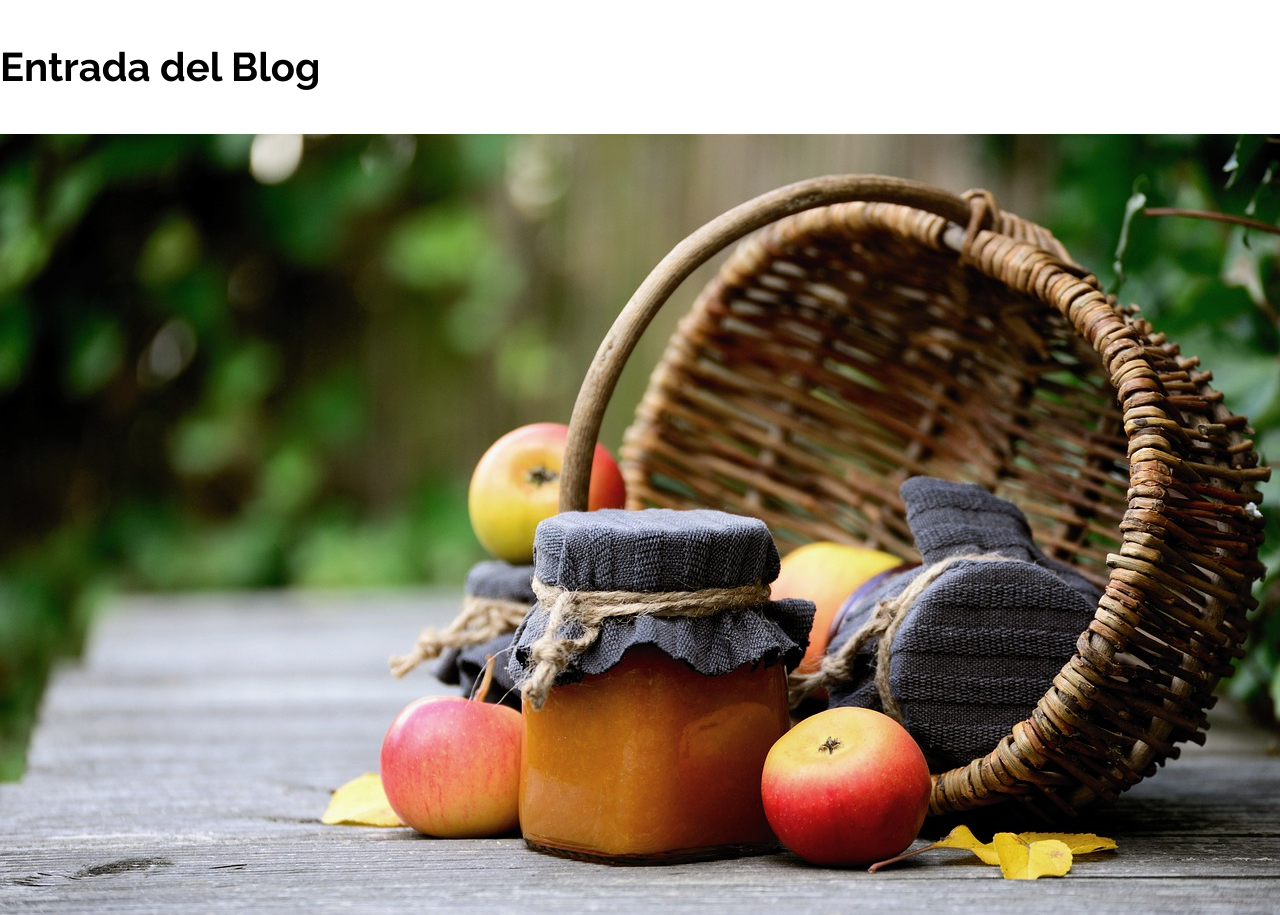
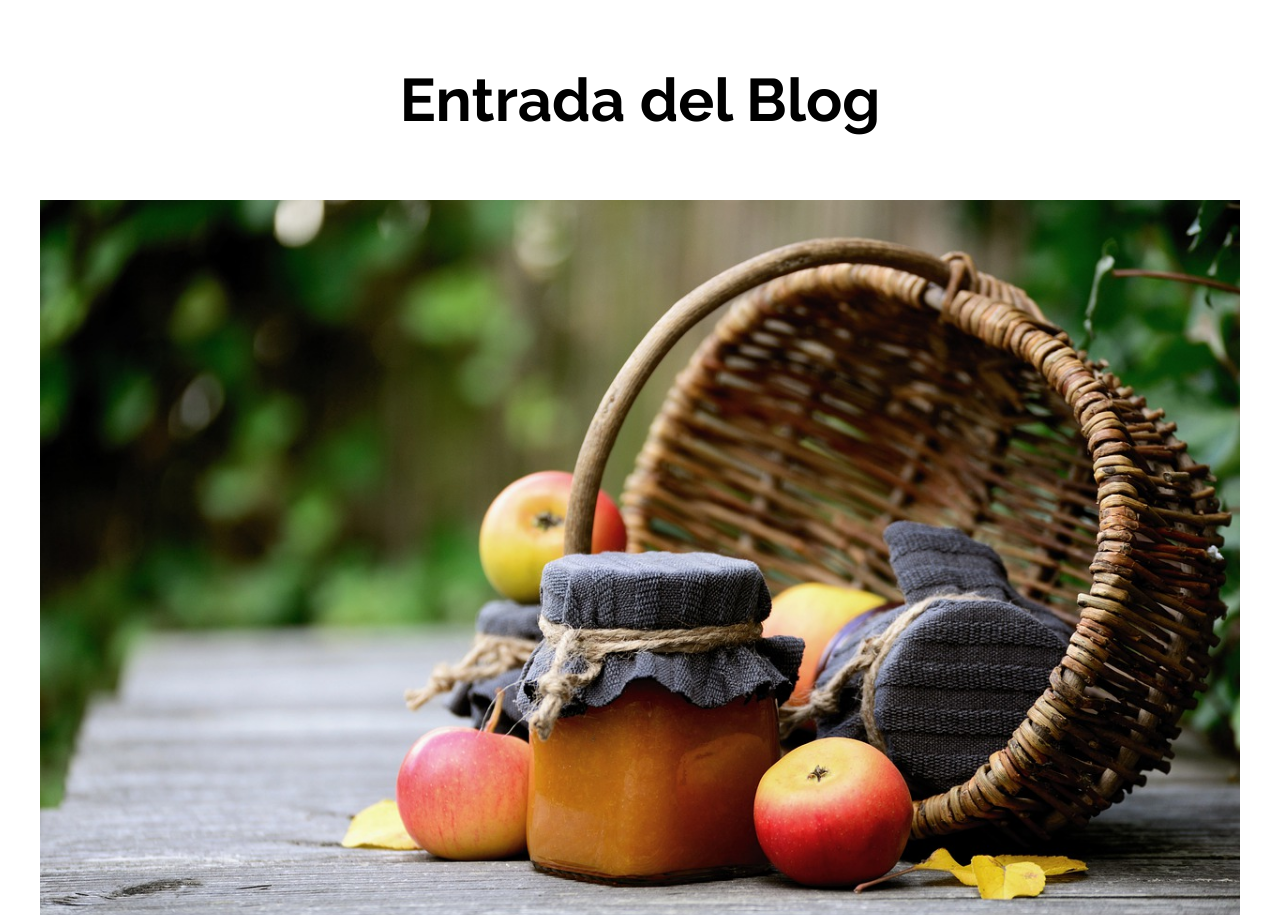
Before and after one commit to MarielaValle/Patrones-de-dise-o-RWD, a plain HTML site: page 13-mostly_fluid/index.html in a window 1280 px wide. Shown: the top 915 px of the page. Drawn offline with nearby package versions, Linux system fonts and the light colour scheme.

Commit message:
tyni tweaks

```diff
--- a/13-mostly_fluid/css/styles.css
+++ b/13-mostly_fluid/css/styles.css
@@ -26,6 +26,8 @@ p {
     font-size: 2rem;
 }
 
+
+
 .entrada-blog a {
     display: inline-block;
     background-color: #2196F3;
@@ -37,3 +39,25 @@ p {
 }
 
 /** CODIGO AQUI **/
+
+img {
+    max-width: 100%;
+}
+
+.contenedor{
+
+    max-width: 120rem;
+    margin: 0 auto;
+    width: 95%;
+}
+
+h1{
+    text-align: center;
+    font-size: 3rem;
+}
+
+@media (min-width: 768px) {
+    h1{
+        font-size:6rem ;
+    }
+}
```
